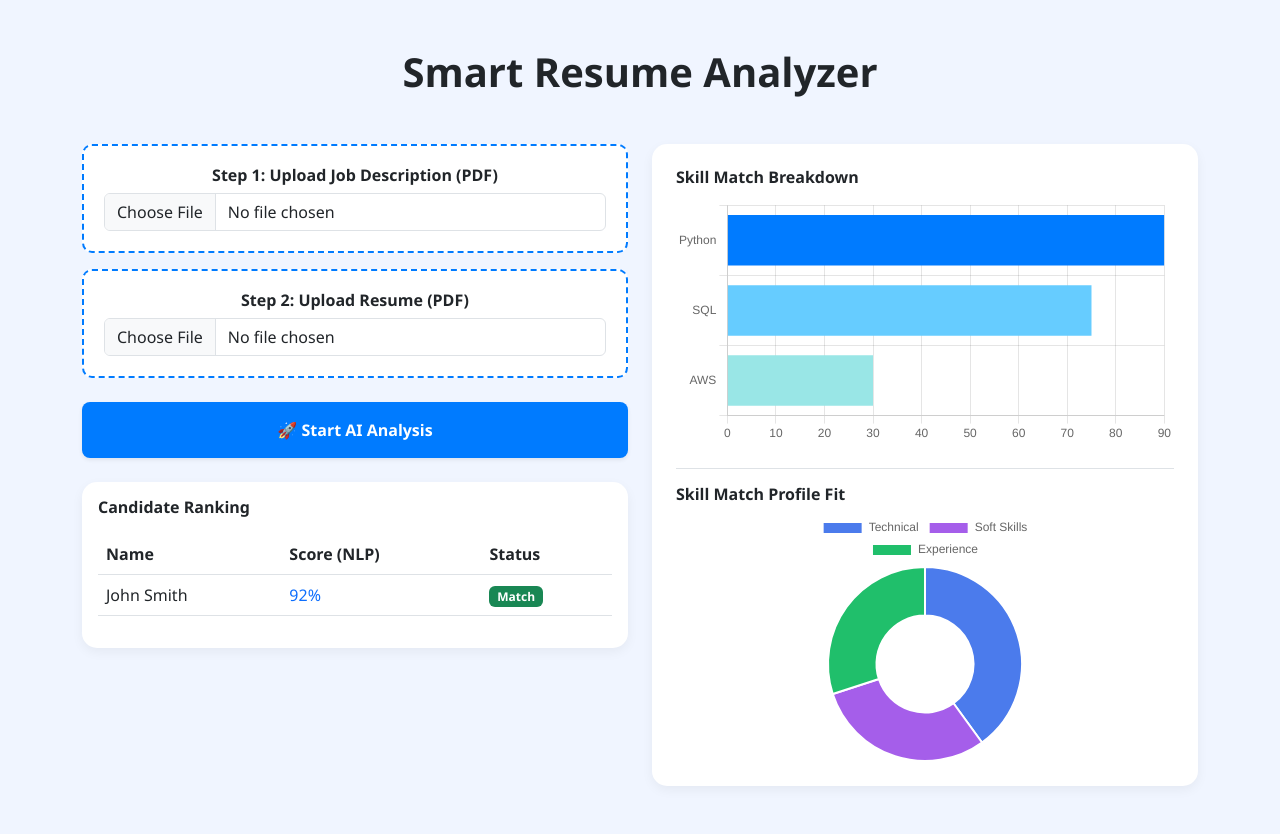
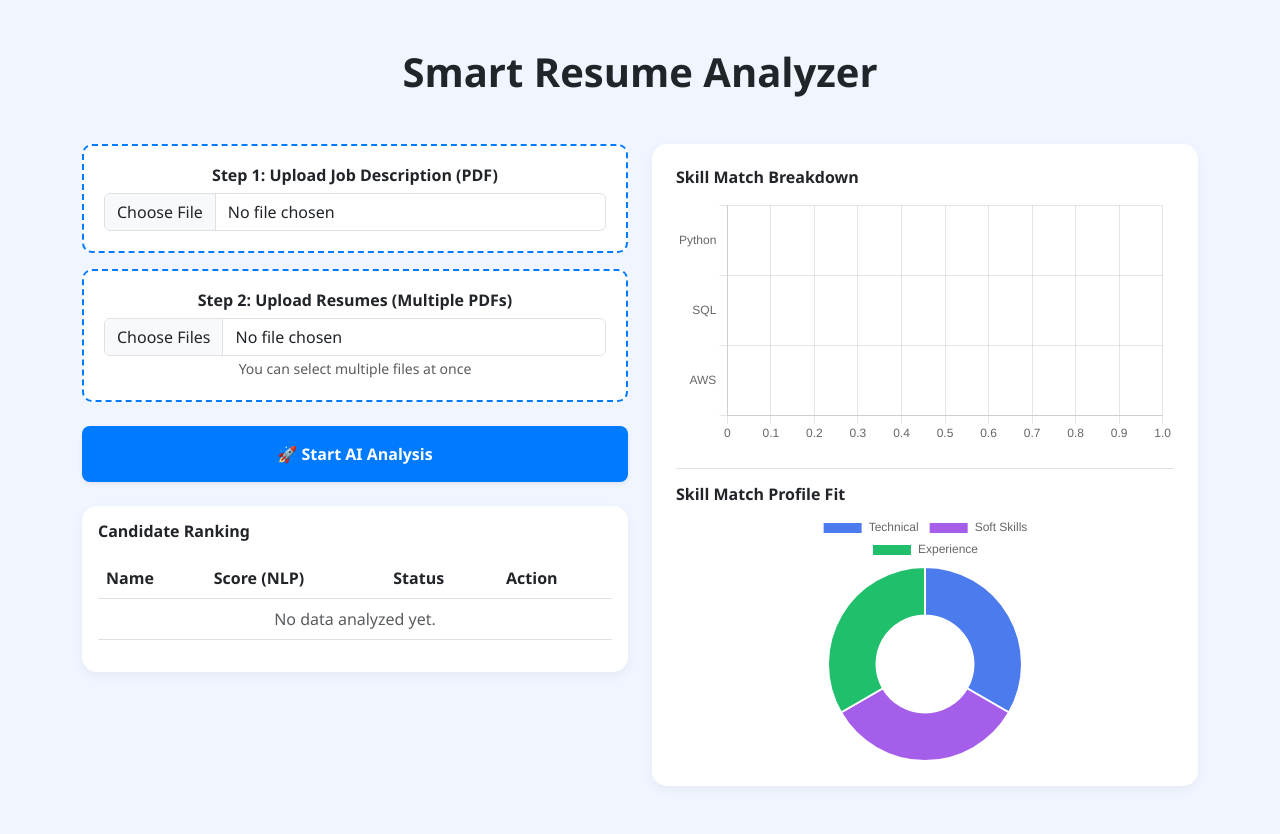
Before and after one commit to pipiposalaepipo/NLP_project, a Flask app: page / in a window 1280 px wide. Run offline with Flask 3, Linux system fonts and the light colour scheme.

Commit message:
can usse with multiple files

```diff
--- a/website/templates/index.html
+++ b/website/templates/index.html
@@ -38,8 +38,9 @@
                     </div>
                    <div class="col-12">
                         <div class="upload-box">
-                            <h6 class="fw-bold">Step 2: Upload Resume (PDF)</h6>
-                            <input type="file" name="resume_pdf" class="form-control mt-2" accept=".pdf" required>
+                            <h6 class="fw-bold">Step 2: Upload Resumes (Multiple PDFs)</h6>
+                            <input type="file" name="resume_pdfs" class="form-control mt-2" accept=".pdf" multiple required>
+                            <small class="text-muted">You can select multiple files at once</small>
                         </div>
                     </div>
                 </div>
@@ -51,22 +52,44 @@
 
            <div class="card mt-4 p-3">
     <h6 class="fw-bold">Candidate Ranking</h6>
-                <table class="table mt-2">
+        <div class="table-responsive">
+            <table class="table mt-2 align-middle">
                 <thead>
                     <tr>
                         <th>Name</th>
                         <th>Score (NLP)</th>
                         <th>Status</th>
+                        <th>Action</th>
                     </tr>
                 </thead>
                 <tbody>
+                    {% if candidates %}
+                        {% for candidate in candidates %}
                         <tr>
-                            <td>John Smith</td>
-                            <td class="text-primary">92%</td>
-                            <td><span class="badge bg-success">Match</span></td>
+                            <td>{{ candidate.name }}</td>
+                            <td class="text-primary fw-bold">{{ candidate.score }}%</td>
+                            <td>
+                                {% if candidate.score >= 80 %}
+                                    <span class="badge bg-success">Strong Match</span>
+                                {% elif candidate.score >= 50 %}
+                                    <span class="badge bg-warning text-dark">Potential</span>
+                                {% else %}
+                                    <span class="badge bg-danger">Not Match</span>
+                                {% endif %}
+                            </td>
+                            <td>
+                                <button class="btn btn-sm btn-outline-primary" onclick="updateCharts('{{ candidate.id }}')">View Details</button>
+                            </td>
                         </tr>
+                        {% endfor %}
+                    {% else %}
+                        <tr>
+                            <td colspan="4" class="text-center text-muted">No data analyzed yet.</td>
+                        </tr>
+                    {% endif %}
                 </tbody>
             </table>
+        </div>
     </div>
 </div>
 
@@ -82,33 +105,69 @@
             </div>
         </div>
     </div>
-</div>
+
 
 <script>
-    // โค้ดสร้างกราฟเหมือนเดิม
-    new Chart(document.getElementById('barChart'), {
+    // 1. รับข้อมูลจาก Python ผ่าน Jinja2 filter 'tojson'
+    // หากทดสอบแบบไม่มี Backend ให้เปลี่ยนเป็น: const candidatesData = [ใส่ mock data ตรงนี้];
+   const candidatesData = JSON.parse('{{ candidates | tojson | safe if candidates else "[]" }}');
+
+
+    // 2. ประกาศตัวแปร Chart ไว้ข้างนอกเพื่อให้ฟังก์ชันอื่นเรียกใช้ได้
+    let barChart;
+    let doughnutChart;
+
+    // 3. ฟังก์ชันเริ่มต้นสร้างกราฟ (Initial Load)
+    function initCharts() {
+        const barCtx = document.getElementById('barChart').getContext('2d');
+        const doughCtx = document.getElementById('doughnutChart').getContext('2d');
+
+        barChart = new Chart(barCtx, {
             type: 'bar',
             data: {
                 labels: ['Python', 'SQL', 'AWS'],
                 datasets: [{
                     label: 'Match (%)',
-                data: [90, 75, 30],
+                    data: [0, 0, 0], // เริ่มต้นที่ 0
                     backgroundColor: ['#007bff', '#66ccff', '#99e6e6']
                 }]
             },
             options: { indexAxis: 'y', plugins: { legend: { display: false } } }
         });
 
-    new Chart(document.getElementById('doughnutChart'), {
+        doughnutChart = new Chart(doughCtx, {
             type: 'doughnut',
             data: {
                 labels: ['Technical', 'Soft Skills', 'Experience'],
                 datasets: [{
-                data: [40, 30, 30],
+                    data: [1, 1, 1], // ข้อมูลเริ่มต้น
                     backgroundColor: ['#4b7bec', '#a55eea', '#20bf6b']
                 }]
             }
         });
+    }
+
+    // 4. ฟังก์ชันอัปเดตกราฟเมื่อกดปุ่ม View Details
+    function updateCharts(candidateId) {
+        // ค้นหาข้อมูลผู้สมัครจาก ID
+        const candidate = candidatesData.find(c => String(c.id) === String(candidateId));
+
+        if (candidate) {
+            // อัปเดตข้อมูลใน Bar Chart
+            barChart.data.datasets[0].data = candidate.skills;
+            barChart.update();
+
+            // อัปเดตข้อมูลใน Doughnut Chart
+            doughnutChart.data.datasets[0].data = candidate.breakdown;
+            doughnutChart.update();
+
+            // เลื่อนหน้าจอไปที่กราฟ (Optional)
+            document.getElementById('barChart').scrollIntoView({ behavior: 'smooth' });
+        }
+    }
+
+    // เรียกใช้งานฟังก์ชันสร้างกราฟทันทีที่โหลดหน้าเว็บ
+    window.onload = initCharts;
 </script>
 </body>
 </html>
```
Also changed, not shown: website/Analyze.py (+32 -11 lines). Lines whose indentation alone changed are shown as unchanged.
